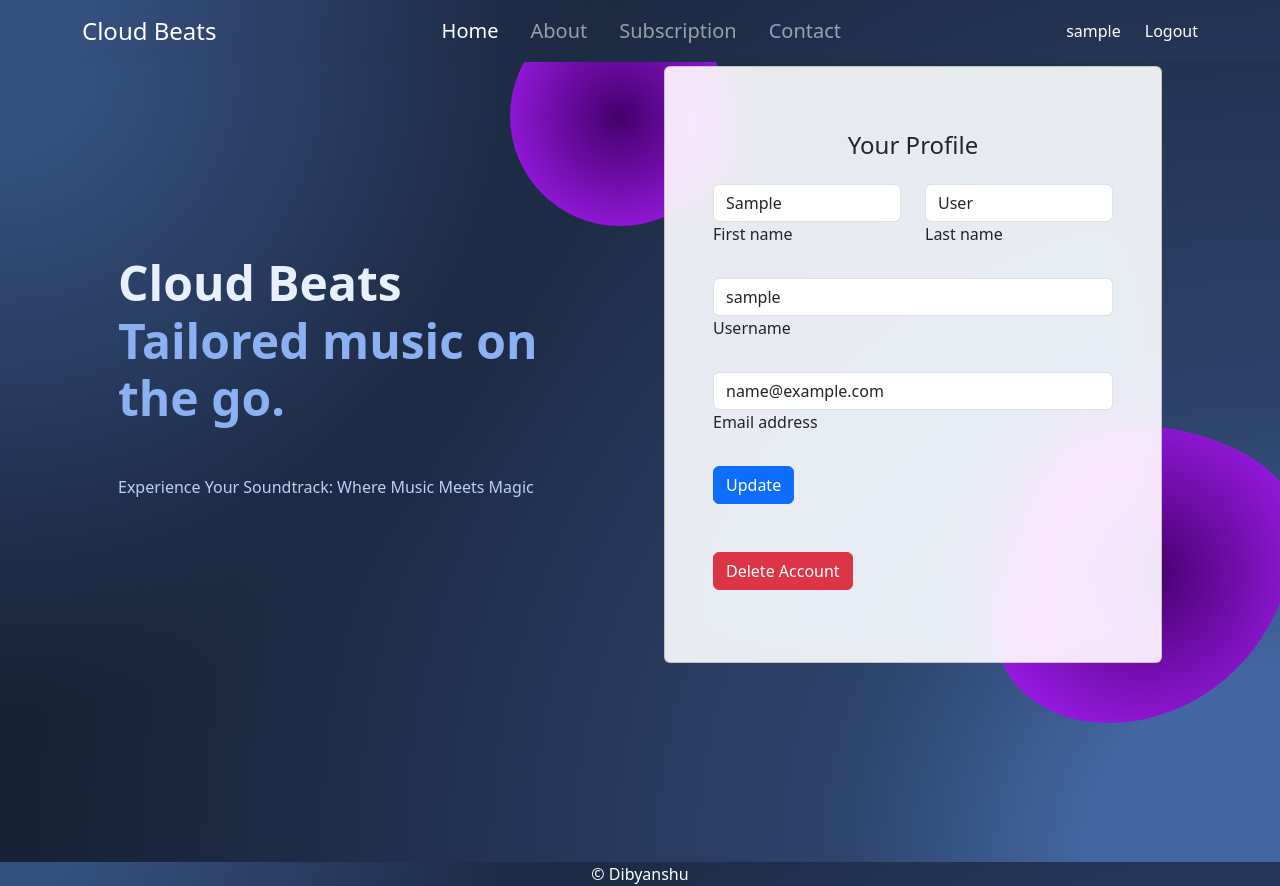
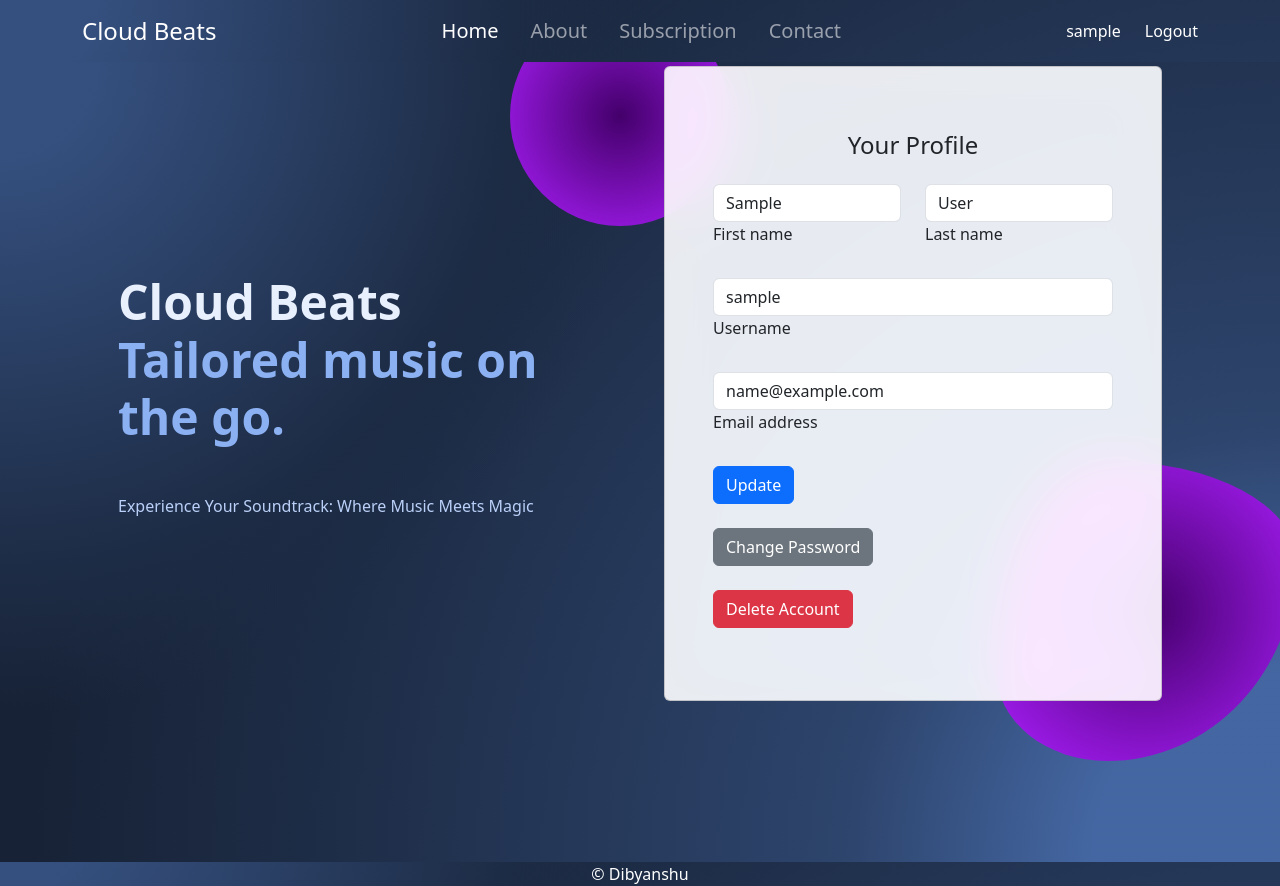
Before and after one commit to kiroDK/Music-App, a Flask app: page /user_profile in a window 1280 px wide. Run offline with Flask 3, Linux system fonts and the light colour scheme; the visitor is signed in with stand-in values (Sample User, id 1); tables that the repository leaves empty or names only in its code hold one stand-in row (values such as "Sample post").

Commit message:
password change

```diff
--- a/app.py
+++ b/app.py
@@ -158,6 +158,47 @@
     else:
         return "You must be logged in to delete your account"
 
+@app.route('/change_password_page', methods=['GET'])
+def change_password_page():
+    if 'user_name' in session:
+        return render_template('change_password_page.html')
+    else:
+        flash('You must be logged in to change your password')
+        return redirect(url_for('user_login'))
+
+
+
+@app.route('/change_password', methods=['POST'])
+def change_password():
+    if 'user_name' in session:
+        user_name = session['user_name']
+        old_password = request.form['old_password']
+        new_password = request.form['new_password']
+
+        # PASSWORD ENCRYPTION for old password
+        e = Encryption()
+        old_password = e.convert(old_password)
+
+        # Check if old password is correct
+        if userobj.user_login(user_name, old_password) == 0:
+            flash('Old password is incorrect')
+            return redirect(url_for('user_dashboard'))
+
+        # Validate the new password here as per your password policy
+
+        # Encrypt the new password
+        new_password = e.convert(new_password)
+
+        # Change the password
+        userobj.change_password(user_name, new_password)
+        flash('Password changed successfully')
+        return redirect(url_for('user_dashboard'))
+    else:
+        flash('You must be logged in to change your password')
+        return redirect(url_for('user_login'))
+
+
+
 
 
 #------------------For Testing---------------------------#
@@ -169,6 +210,10 @@
 def testing1():
     return render_template("user_layout.html")
 
+@app.route("/test2")
+def testing2():
+    return render_template("change_password_page.html")
+
 @app.errorhandler(404)
 def not_found(e):
     return "NOT FOUND"
--- a/static/index.css
+++ b/static/index.css
@@ -9,7 +9,7 @@
 
 body{
     width: 100%;
-    height: 100%;
+    min-height: 100vh;
     color: white;
     background: hsl(218, 41%, 15%);
     background-image: radial-gradient(650px circle at 0% 0%,
--- a/templates/user_login.html
+++ b/templates/user_login.html
@@ -68,6 +68,12 @@
                 Log In
               </button>
 
+              <p>Don't have an Account?</p>
+
+              <a href="user_signup" class="btn btn-primary btn-block mb-4">
+                Sign Up
+              </a>
+
 
             </form>
           </div>
--- a/templates/user_profile.html
+++ b/templates/user_profile.html
@@ -70,19 +70,18 @@
               <button type="submit" class="btn btn-primary btn-block mb-4">
                 Update
               </button>
+            </form>
 
-              <!-- Add a margin to create a gap -->
-              <div class="mb-4"></div>
+            <!-- Change Password Button -->
+            <form action="/change_password_page" method="get">
+              <button type="submit" class="btn btn-secondary btn-block mb-4">Change Password</button>
+            </form>
 
-              <form method="POST" action="{{ url_for('user_delete') }}" onsubmit="return confirm('Are you sure you want to delete your account? This action cannot be undone.');">
-                  <!-- Change the button color to red -->
-                  <button type="submit" class="btn btn-danger btn-block mb-4">
-                      Delete Account
-                  </button>
-              </form>
-
-
-
+            <!-- Delete Account Form -->
+            <form method="POST" action="/user_delete" >
+              <button type="submit" class="btn btn-danger btn-block mb-4">
+                  Delete Account
+              </button>
             </form>
             {% endfor %}
           </div>
--- a/user.py
+++ b/user.py
@@ -115,3 +115,13 @@
         mycursor.close() # close the cursor
         db.close() # close the connection
         return
+
+    def change_password(self, user_name, new_password):
+        db = self.connection()
+        mycursor = db.cursor()
+        sq = "update user set password=%s where user_name=%s"
+        record = [new_password, user_name]
+        mycursor.execute(sq, record)
+        db.commit()
+        mycursor.close()
+        db.close()
```
Also changed, not shown: templates/change_password_page.html (added, +45 -0 lines), static/images/bg.jpg (deleted).
